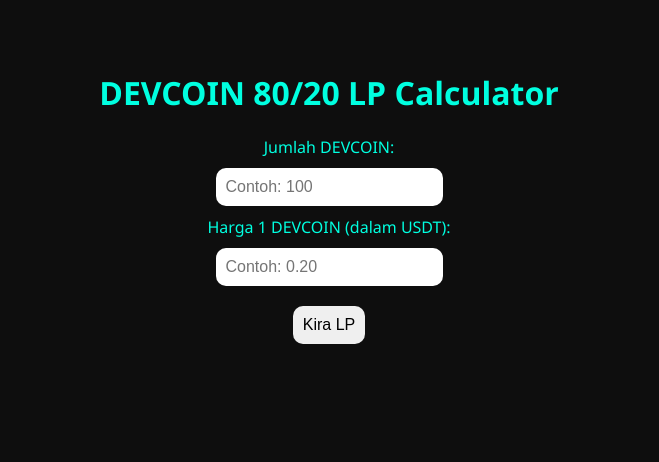
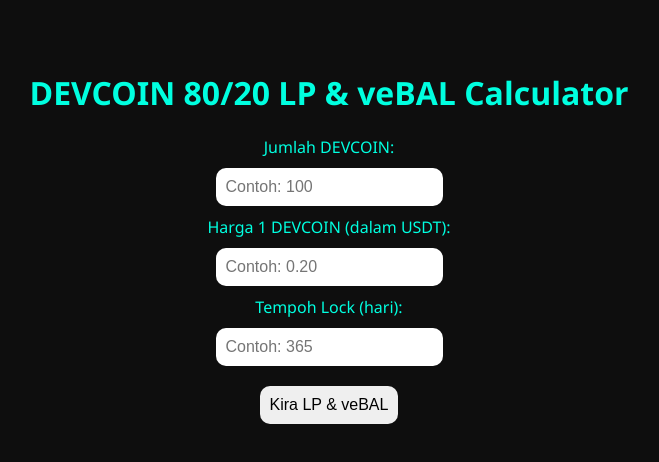
Before and after one commit to CARROTSUSU/Calculator, a plain HTML site: page index.html in a window 1280 px wide. Shown: the whole page, without its empty margins (311-970 px from the left). Drawn offline with Linux system fonts and the light colour scheme.

Commit message:
Update index.html

```diff
--- a/index.html
+++ b/index.html
@@ -3,7 +3,7 @@
 <head>
   <meta charset="UTF-8" />
   <meta name="viewport" content="width=device-width, initial-scale=1.0"/>
-  <title>DEVCOIN LP Calculator</title>
+  <title>DEVCOIN LP & veBAL Calculator</title>
   <style>
     body {
       background: #0e0e0e;
@@ -29,31 +29,39 @@
   </style>
 </head>
 <body>
-  <h1>DEVCOIN 80/20 LP Calculator</h1>
+  <h1>DEVCOIN 80/20 LP & veBAL Calculator</h1>
   <label>Jumlah DEVCOIN:</label>
   <input type="number" id="devcoin" placeholder="Contoh: 100" />
   <label>Harga 1 DEVCOIN (dalam USDT):</label>
   <input type="number" id="price" placeholder="Contoh: 0.20" step="0.01" />
-  <button onclick="calculateLP()">Kira LP</button>
+  <label>Tempoh Lock (hari):</label>
+  <input type="number" id="lockdays" placeholder="Contoh: 365" />
+  <button onclick="calculateLP()">Kira LP & veBAL</button>
   <div id="result"></div>
 
   <script>
     function calculateLP() {
       const devcoinAmount = parseFloat(document.getElementById("devcoin").value);
       const pricePerDevcoin = parseFloat(document.getElementById("price").value);
+      const lockDays = parseFloat(document.getElementById("lockdays").value);
+      const maxDuration = 365; // hari
 
-      if (isNaN(devcoinAmount) || isNaN(pricePerDevcoin)) {
-        document.getElementById("result").innerText = "Sila masukkan nilai yang sah.";
+      if (isNaN(devcoinAmount) || isNaN(pricePerDevcoin) || isNaN(lockDays)) {
+        document.getElementById("result").innerText = "Sila masukkan semua nilai dengan betul.";
         return;
       }
 
       const totalValue = devcoinAmount * pricePerDevcoin;
       const usdtRequired = (totalValue / 0.8) * 0.2;
+      const totalLP = totalValue + usdtRequired;
+
+      const veBAL = (totalLP * (lockDays / maxDuration)).toFixed(2);
 
       document.getElementById("result").innerHTML = `
-        <p><strong>Total Value (80%):</strong> $${totalValue.toFixed(2)} USDT</p>
+        <p><strong>Total Value (80% DEVCOIN):</strong> $${totalValue.toFixed(2)} USDT</p>
         <p><strong>USDT Diperlukan (20%):</strong> $${usdtRequired.toFixed(2)} USDT</p>
-        <p><strong>Total LP Value:</strong> $${(totalValue + usdtRequired).toFixed(2)} USDT</p>
+        <p><strong>Total LP Value:</strong> $${totalLP.toFixed(2)} USDT</p>
+        <p><strong>veBAL (anggaran):</strong> ${veBAL}</p>
       `;
     }
   </script>
```
